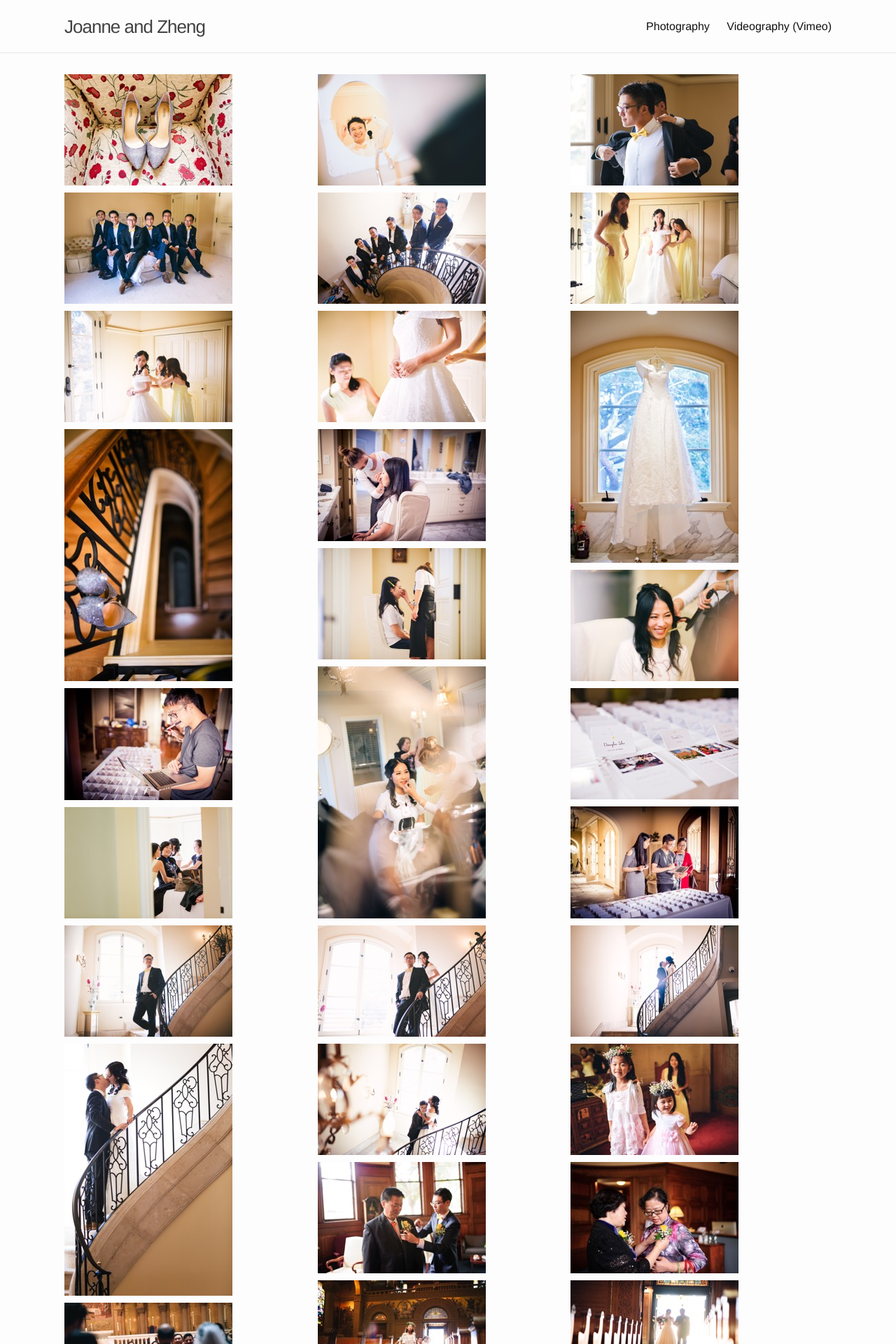
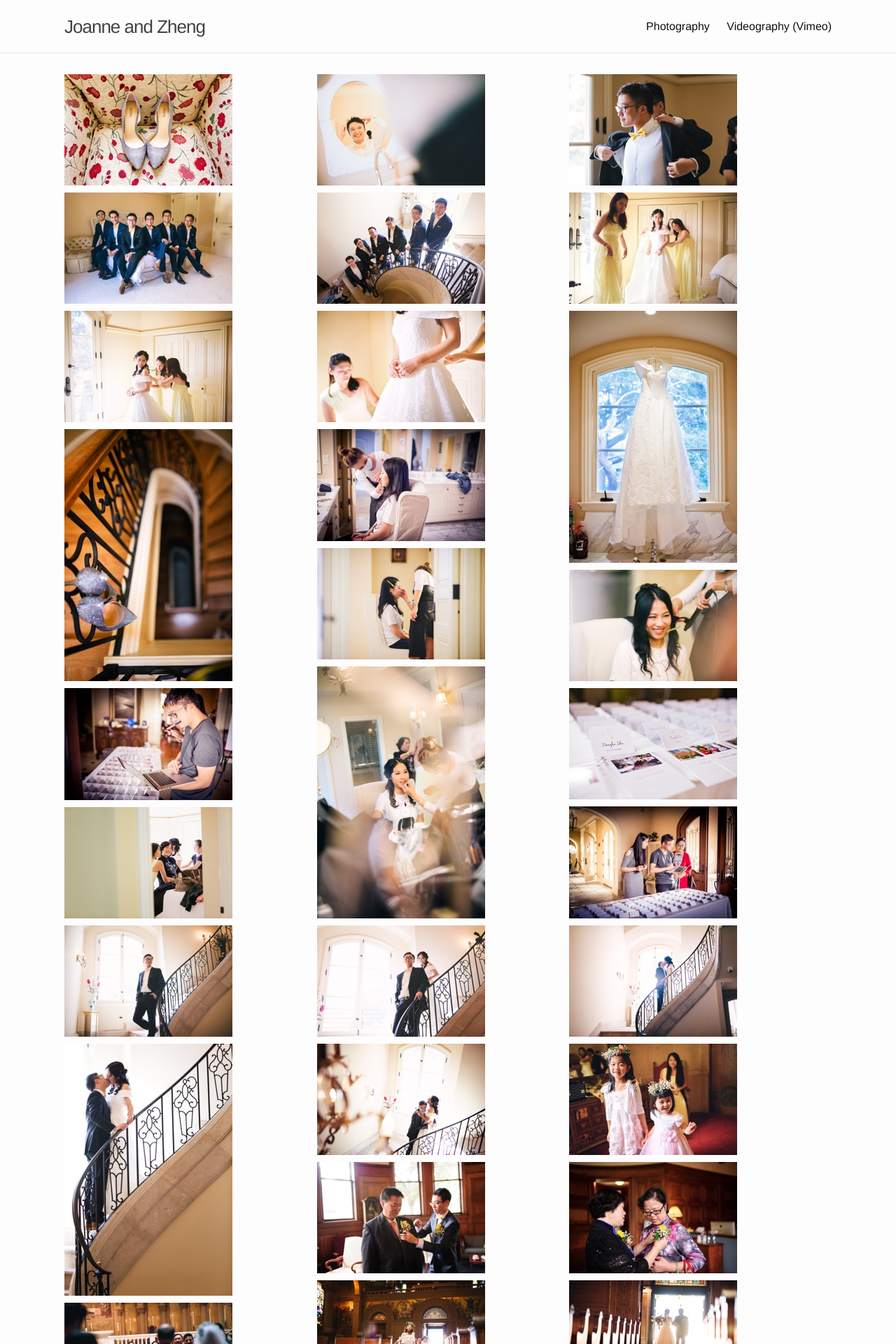
Before and after one commit to nebgnahz/jz, a Jekyll site: the page built from photography.md, in a window 1280 px wide. Shown: the top 1920 px of the page at 70% size. Built offline with Jekyll 4.4.1, drawn with Linux system fonts in a browser that asks for light colours; comment, search, counter and statistics services are not loaded.

Commit message:
fix: tune margin

```diff
--- a/css/gallery.scss
+++ b/css/gallery.scss
@@ -41,7 +41,7 @@
 }
 
 .gutter-sizer {
-    width: 1%;
+    width: 10px;
 }
 
 @media (max-width: 600px) {
```
